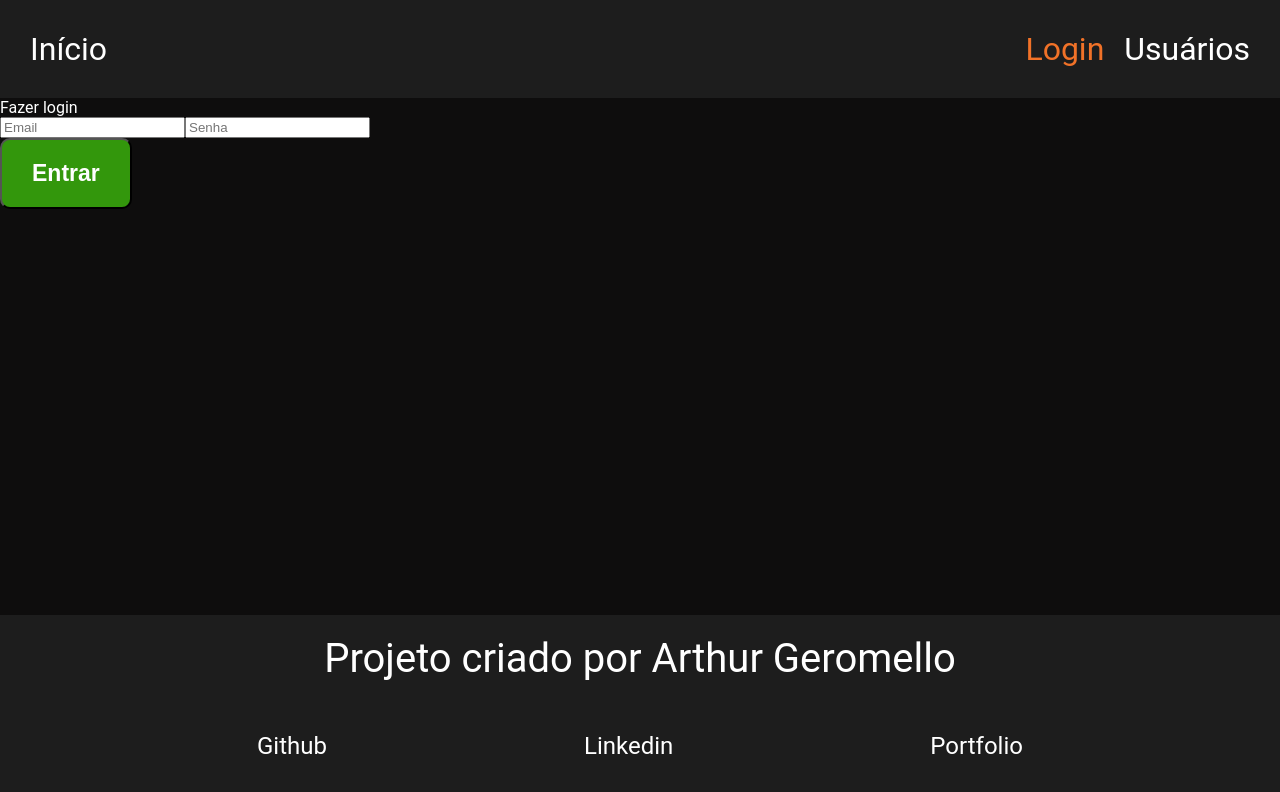
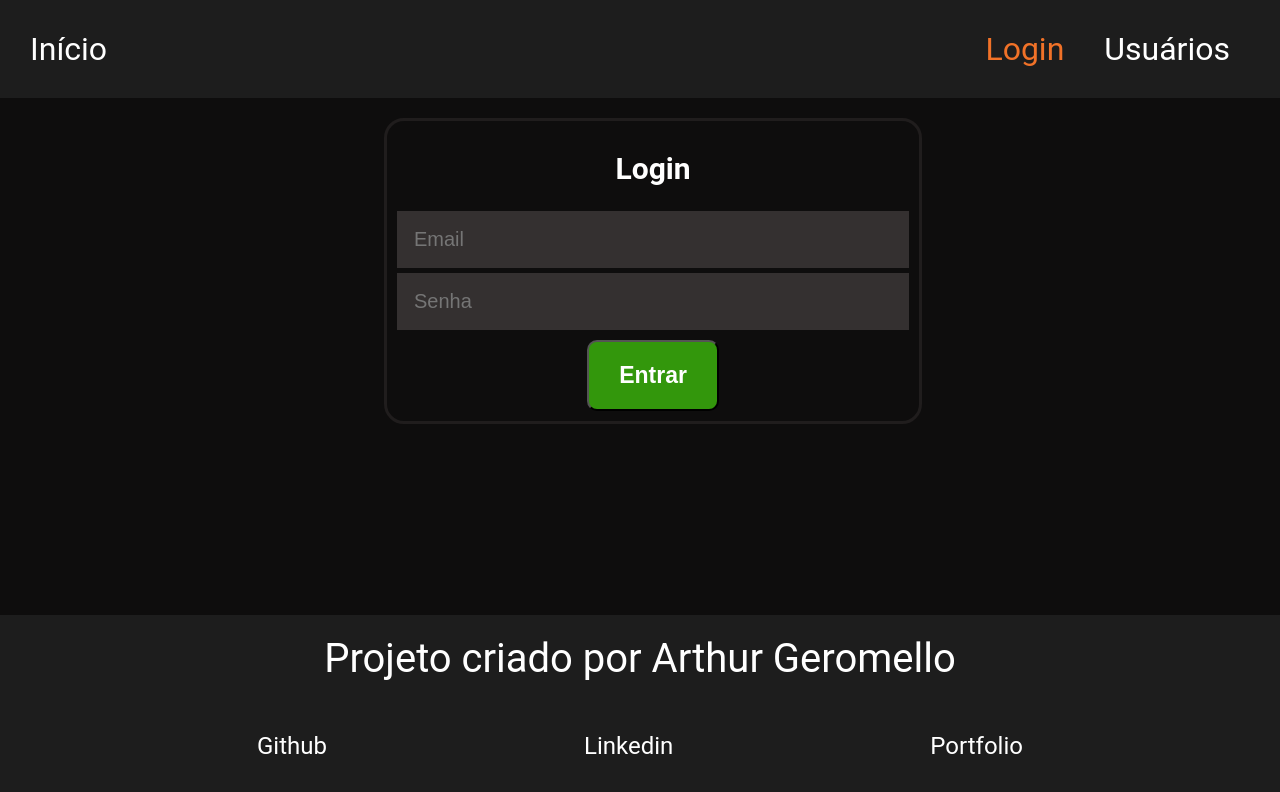
Before and after one commit to Arthuthu/clean-architecture-app, a React (Vite) app: page /login in a window 1280 px wide. Shown: the top 792 px of the page. Built offline with nearby package versions, Linux system fonts and the light colour scheme; a web font is replaced by a local one.

Commit message:
Login page stylized

```diff
--- a/src/Components/Login/LoginComponent.jsx
+++ b/src/Components/Login/LoginComponent.jsx
@@ -11,11 +11,11 @@ export async function action() {
 export default function Login() {
     return(
         <>
-            <Form>
-                <div>Fazer login</div>
-                <input type="email" name="email" placeholder="Email" />
-                <input type="password" name="password" placeholder="Senha" />
-                <div>
+            <Form className='form'>
+                <div className='form-label'>Login</div>
+                <input className='form-input' type="email" name="email" placeholder="Email" />
+                <input className='form-input' type="password" name="password" placeholder="Senha" />
+                <div className='form-button-div'>
                     <button className="create-user-button" onClick={ action }>Entrar</button>
                 </div>
             </Form>
--- a/src/Components/Login/login.css
+++ b/src/Components/Login/login.css
@@ -0,0 +1,30 @@
+:root {
+    --dark-grey-color: hsl(0, 5%, 12%);
+}
+
+.form {
+    display: flex;
+    flex-direction: column;
+    width: 40%;
+    margin: 20px 0 20px 30%;
+    text-align: center;
+    border: solid;
+    border-radius: 20px;
+    border-color: var(--dark-grey-color);
+    padding: 10px;
+}
+
+.form-input {
+    font-size: 20px;
+    padding: 15px;
+    margin: 5px 0 0 0;
+    color: #FFF;
+    background-color: var(--grey-color);
+    border-color: transparent;
+}
+
+.form-label {
+    font-size: 30px;
+    font-weight: bold;
+    margin: 20px 0;
+}
--- a/src/Components/Shared/shared.css
+++ b/src/Components/Shared/shared.css
@@ -50,6 +50,7 @@ header > a {
 .not-selected {
     text-decoration: none;
     color: #FFF;
+    margin: 0px 20px;
 }
 
 /* Footer */
--- a/src/Components/Users/users.css
+++ b/src/Components/Users/users.css
@@ -93,7 +93,7 @@
     color: #FFF;
     background-color: var(--grey-color);
     border-color: transparent;
-    }
+}
 
 .user-form-input:focus {
     border-color: transparent;
@@ -103,3 +103,7 @@
     text-align: right;
     margin-top: 30px;
 }
+
+.form-button-div {
+    margin: 10px 0 0 0;
+}
```
